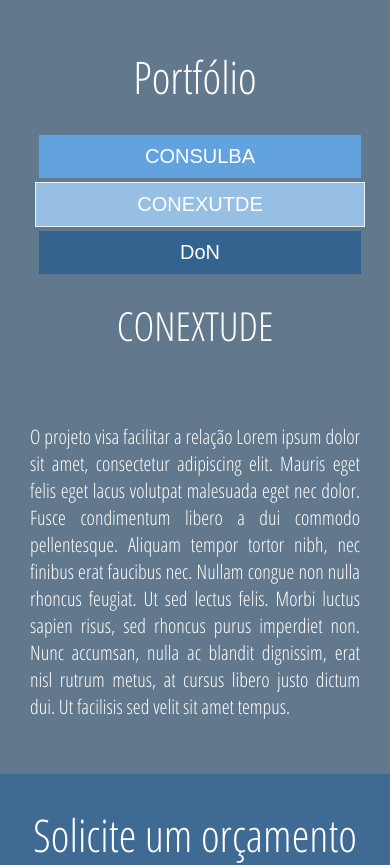
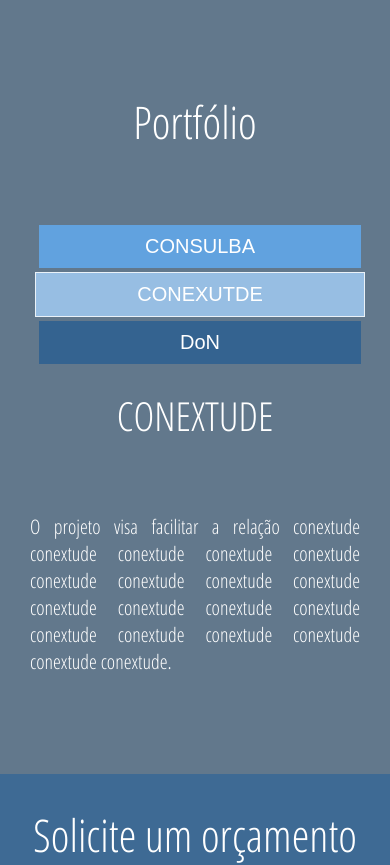
Before and after one commit to akelesis/mvtech-backend, a Vue app: page / in a window 390 px wide. Shown: the part 4260-5125 px from the top of the page. Built offline with nearby package versions, Linux system fonts and the light colour scheme; grey boxes are pictures that could not be loaded.

Commit message:
Dynamic portfolio, smooth redirect and adjustments

```diff
--- a/src/App.vue
+++ b/src/App.vue
@@ -76,6 +76,10 @@ body {
   font-size: 35px;
 }
 
+html {
+  scroll-behavior: smooth;
+}
+
 h2 {
   font-weight: lighter;
   font-size: 45px;
--- a/src/components/Menu.vue
+++ b/src/components/Menu.vue
@@ -8,7 +8,7 @@
     <a href="#budget" class="desktop-link">Solicite Orçamento</a>
     <nav
       class="mobile-navigator"
-      v-bind:style="isMobileNavActivated ? 'left: 0;' : 'left: -80vw;'"
+      :style="isMobileNavActivated ? 'left: 0;' : 'left: -80vw;'"
     >
       <a href="#about" class="mobile-link" @click="handleMobileNav()"
         >Quem Somos</a
--- a/src/components/Section.vue
+++ b/src/components/Section.vue
@@ -119,18 +119,28 @@
           DoN
         </button>
       </div>
-      <div class="portfolio-content">
+      <div v-if="selectedPortfolio === 1" class="portfolio-content">
+        <h3>CONSULBA</h3>
+        <p>
+          O projeto visa facilitar a relação consulba consulba consulba consulba
+          consulba consulba consulba consulba consulba consulba consulba consulba
+          consulba consulba consulba consulba consulba consulba consulba consulba.
+        </p>
+      </div>
+      <div v-if="selectedPortfolio === 2" class="portfolio-content">
         <h3>CONEXTUDE</h3>
         <p>
-          O projeto visa facilitar a relação Lorem ipsum dolor sit amet,
-          consectetur adipiscing elit. Mauris eget felis eget lacus volutpat
-          malesuada eget nec dolor. Fusce condimentum libero a dui commodo
-          pellentesque. Aliquam tempor tortor nibh, nec finibus erat faucibus
-          nec. Nullam congue non nulla rhoncus feugiat. Ut sed lectus felis.
-          Morbi luctus sapien risus, sed rhoncus purus imperdiet non. Nunc
-          accumsan, nulla ac blandit dignissim, erat nisl rutrum metus, at
-          cursus libero justo dictum dui. Ut facilisis sed velit sit amet
-          tempus.
+          O projeto visa facilitar a relação conextude conextude conextude conextude
+          conextude conextude conextude conextude conextude conextude conextude conextude
+          conextude conextude conextude conextude conextude conextude conextude.
+        </p>
+      </div>
+      <div v-if="selectedPortfolio === 3" class="portfolio-content">
+        <h3>DoN</h3>
+        <p>
+          O projeto visa facilitar a relação Don Don Don Don Don Don Don Don Don Don Don Don
+          Don Don Don Don Don Don Don Don Don Don Don Don Don Don Don Don Don Don Don Don Don
+          Don Don Don Don Don Don Don Don Don Don Don Don Don Don Don Don Don Don Don Don Don Don Don.
         </p>
       </div>
     </div>
@@ -313,6 +323,7 @@ section {
 
 .portfolio-container {
   width: 100%;
+  min-height: 35vh;
   display: flex;
   flex-direction: row;
   justify-content: space-evenly;
@@ -335,6 +346,7 @@ section {
   margin: 0 5px 0 5px;
   padding: 30px;
   border: 4px solid #62788c;
+  outline: none;
 
   transition: opacity 0.2s;
 }
@@ -415,6 +427,8 @@ section {
   height: 35px;
   font-size: 18px;
   margin-bottom: 18px;
+  outline: none;
+  padding: 7px;
 }
 
 .budget-container form textarea {
@@ -423,6 +437,8 @@ section {
   resize: none;
   border: 0;
   font-size: 18px;
+  outline: none;
+  padding: 7px;
 }
 
 .budget-container form button {
@@ -432,12 +448,17 @@ section {
   border: 0;
   margin-top: 20px;
   cursor: pointer;
+  outline: none;
 
   transition: opacity 0.2s;
 }
 
 .budget-container form button:hover {
   opacity: 0.8;
+}
+
+.budget-container form button:active {
+  opacity: 1;
 }
 
 @media (min-width: 1110px) {
```
